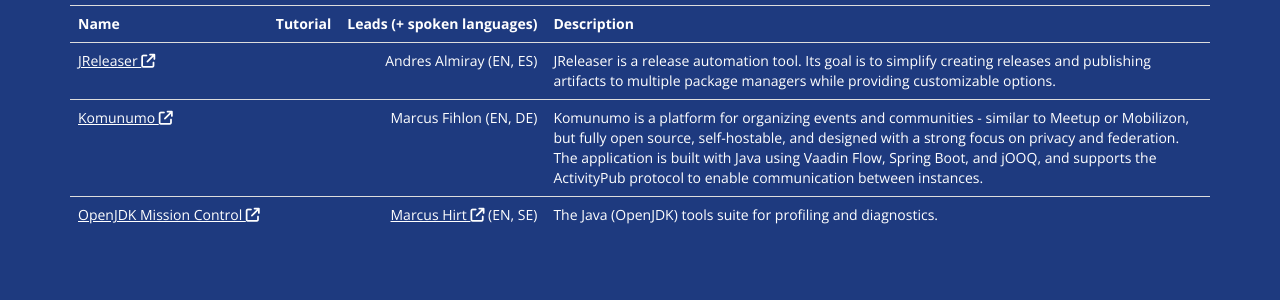
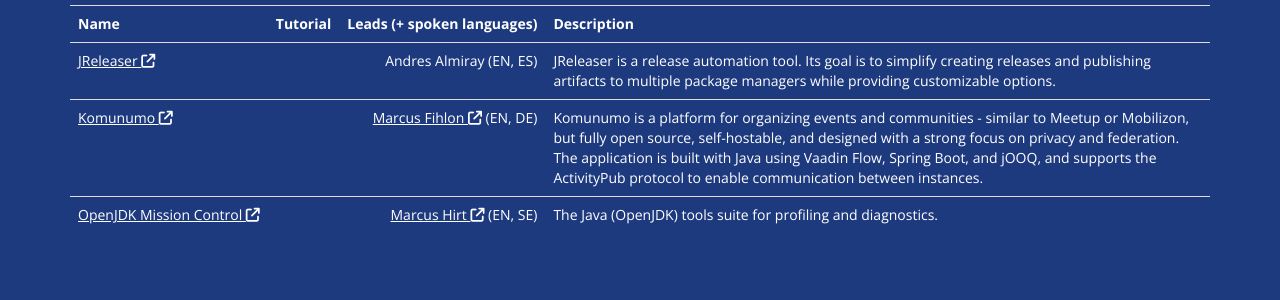
Before and after one commit to hack-commit-push/switzerland2025, a Jekyll site: the page built from index.html, in a window 1280 px wide and 900 px high, scrolled down 4542 px. Shown: the part 152-452 px from the top of the window. Built offline with Jekyll 4.4.1, drawn with Linux system fonts in a browser that asks for light colours; part of the change alters nothing that is shown.

```diff
--- a/_data/projects.yml
+++ b/_data/projects.yml
@@ -40,6 +40,7 @@
   description: Komunumo is a platform for organizing events and communities - similar to Meetup or Mobilizon, but fully open source, self-hostable, and designed with a strong focus on privacy and federation. The application is built with Java using Vaadin Flow, Spring Boot, and jOOQ, and supports the ActivityPub protocol to enable communication between instances.
   leads:
     - name: Marcus Fihlon
+      profile_url: https://github.com/McPringle/
       spoken_languages:
         - EN
         - DE
```
